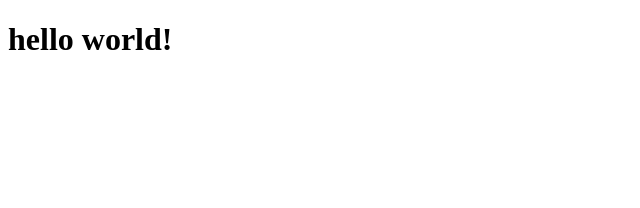
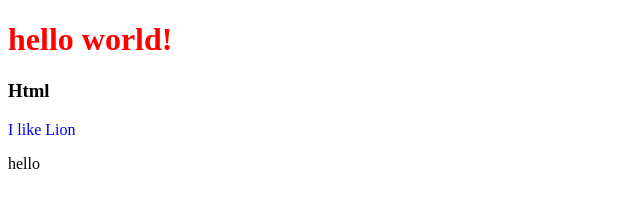
Before and after one commit to kss2002/Lion-Html, a plain HTML site: page index.html in a window 1280 px wide. Shown: the whole page, without its empty margins (0-640 px from the left). Drawn offline with Linux system fonts and the light colour scheme.

Commit message:
sub update

```diff
--- a/index.html
+++ b/index.html
@@ -1,13 +1,19 @@
 <!DOCTYPE html>
-<html lang="en">
+<html lang="ko">
   <head>
     <meta charset="UTF-8" />
     <meta name="viewport" content="width=device-width, initial-scale=1.0" />
+    <link rel="stylesheet" href="style.css" />
     <title>Lion</title>
   </head>
   <body>
     <main>
-      <h1>hello world!</h1>
+      <h1 class="Title">hello world!</h1>
+      <h3>Html</h3>
+      <p class="font">I like Lion</p>
+      <div>
+        <p>hello</p>
+      </div>
     </main>
   </body>
 </html>
--- a/style.css
+++ b/style.css
@@ -0,0 +1,7 @@
+.Title {
+  color: red;
+}
+
+.font {
+  color: blue;
+}
```
